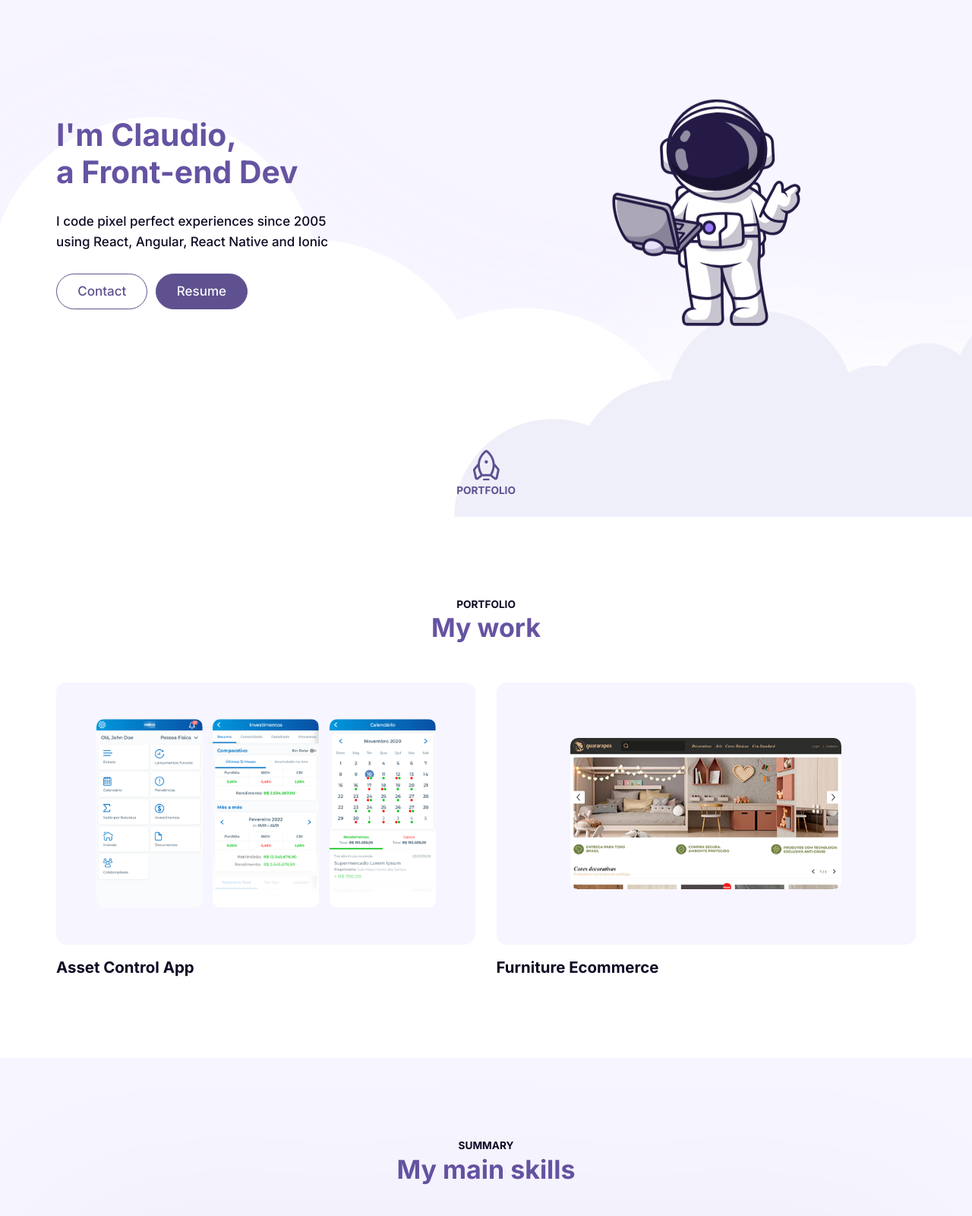
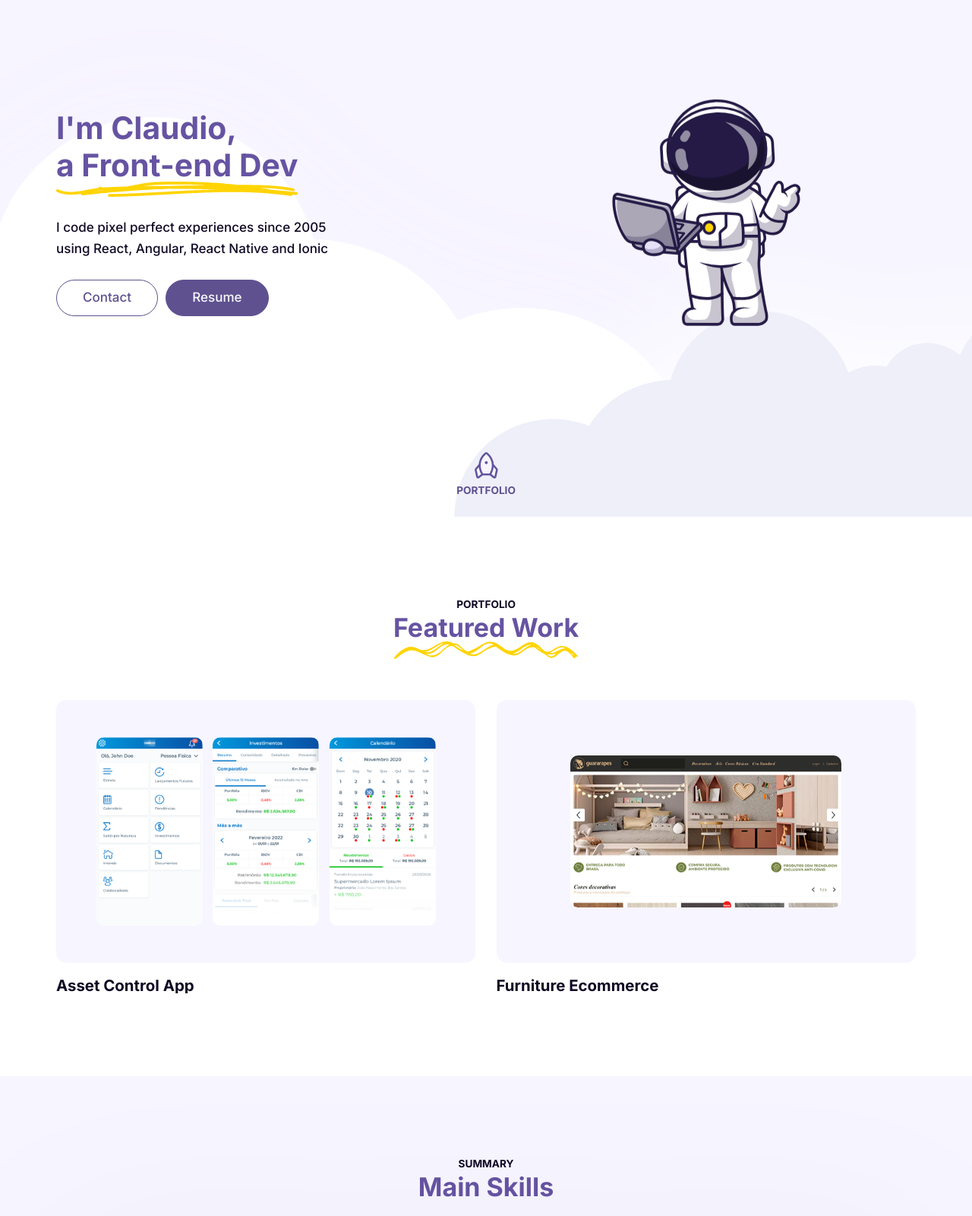
Before and after one commit to clouds83/port-2023, a plain HTML site: page index.html in a window 1280 px wide. Shown: the part 120-1720 px from the top of the page at 76% size. Drawn offline with Linux system fonts and the light colour scheme.

Commit message:
checkpoint

```diff
--- a/index.html
+++ b/index.html
@@ -17,9 +17,11 @@
 
     <script defer src="/script/scripts.js"></script>
     <script defer src="/script/fixedHeaderHome.js"></script>
+    <script defer src="/script/slider.js"></script>
 
     <title>Claudio Godoy | Desenvolvedor Front-end</title>
   </head>
+
   <body class="home">
     <header id="header" class="page-header">
       <svg
@@ -369,7 +371,7 @@
               />
               <path
                 d="M171.82 236.72C177.14 236.72 181.452 232.205 181.452 226.637C181.452 221.068 177.14 216.553 171.82 216.553C166.501 216.553 162.189 221.068 162.189 226.637C162.189 232.205 166.501 236.72 171.82 236.72Z"
-                fill="#9A7BFF"
+                fill="#ffd400"
               />
               <path
                 d="M171.821 239.128C165.182 239.128 159.781 233.525 159.781 226.637C159.781 219.749 165.182 214.146 171.821 214.146C178.459 214.146 183.86 219.749 183.86 226.637C183.86 233.524 178.459 239.128 171.821 239.128ZM171.821 218.963C167.838 218.963 164.596 222.405 164.596 226.638C164.596 230.871 167.837 234.313 171.821 234.313C175.804 234.313 179.044 230.871 179.044 226.638C179.044 222.405 175.803 218.963 171.821 218.963Z"
@@ -431,18 +433,36 @@
           </div>
           <a href="#portfolio" class="portfolio-button" role="button">
             <svg
-              viewBox="0 0 191 223"
-              fill="none"
+              version="1.1"
               xmlns="http://www.w3.org/2000/svg"
+              viewBox="0 0 191 254.4"
+              class="rocket"
             >
+              <style type="text/css"></style>
               <path
-                d="M111.33 206.02H79.3302C74.9102 206.02 71.3302 209.6 71.3302 214.02C71.3302 218.44 74.9102 222.02 79.3302 222.02H111.33C115.75 222.02 119.33 218.44 119.33 214.02C119.33 209.6 115.75 206.02 111.33 206.02Z"
+                fill="#ffd400"
+                class="fire"
+                d="M67.9,186.7c-1,1.6-1.5,2.7-1.5,2.7c-9.2,23.2,10.8,43.9,10.8,43.9c-3.2-13-2.1-21.1-2.1-21.1
+s2.1,11.9,11.5,19.5c9.4,7.6,8.8,22.7,8.8,22.7c18.1-18,20-41.2,20-41.2c1.4,4.2-1.6,19.6-1.6,19.6c4.4-3.1,18-29.2,9.4-46.1H67.9z"
+              />
+              <polygon
+                fill="#f7f5fe"
+                points="150.5,111 135.9,157.7 149.1,69.4 95,8.2 39.8,74 54.9,159.6 34.5,111 7.5,141.3 24.2,206.5
+            63.7,180.7 63.7,180.7 128.7,180.7 128.7,180.7 162.4,208 184.2,143 "
               />
               <path
-                d="M186.94 133.86L156.73 97.6001C155.78 85.7401 153.13 74.1001 148.75 62.7101C137.16 32.5901 116.64 12.7901 105.42 3.64013C99.5802 -1.20987 91.1302 -1.21987 85.2802 3.61013C76.1102 10.9601 53.6002 31.3301 41.4402 62.6401C36.9102 74.3001 34.2202 86.2301 33.3402 98.3901L3.7202 133.86C0.490196 137.66 -0.729804 142.8 0.440196 147.64L12.7202 203.27C13.6502 207.44 16.1602 211 19.7702 213.29C22.3602 214.93 25.3002 215.78 28.3002 215.78C29.4702 215.78 30.6602 215.65 31.8402 215.39C34.1902 214.86 36.4402 213.79 38.3302 212.28L66.1402 190.03H124.53L152.35 212.28C154.23 213.78 156.48 214.86 158.84 215.39C160.01 215.65 161.2 215.78 162.37 215.78C165.37 215.78 168.31 214.93 170.9 213.29C174.51 211 177.01 207.45 177.95 203.25L190.23 147.64C191.39 142.79 190.17 137.66 186.94 133.86ZM95.3302 16.0601C113.85 31.1501 169.5 86.4401 122.6 174.01H68.0102C20.0002 86.2501 76.5902 31.0501 95.3302 16.0601ZM28.3402 199.79L16.0402 144.09C16.0402 144.08 16.0402 144.07 16.0302 144.06L33.9302 122.62C36.2002 141.31 42.5902 160.46 53.0502 179.98L28.3402 199.79ZM174.62 144.09L162.33 199.77L137.56 179.95C147.91 160.25 154.17 140.92 156.31 122.08L174.63 144.07C174.62 144.08 174.62 144.08 174.62 144.09Z"
+                fill="#63549d"
+                d="M186.9,133.9l-30.2-36.3c-0.9-11.9-3.6-23.5-8-34.9c-11.6-30.1-32.1-49.9-43.3-59.1c-5.8-4.8-14.3-4.9-20.1,0
+                c-9.2,7.3-31.7,27.7-43.8,59c-4.5,11.7-7.2,23.6-8.1,35.8L3.7,133.9c-3.2,3.8-4.5,8.9-3.3,13.8l12.3,55.6c0.9,4.2,3.4,7.7,7.1,10
+                c2.6,1.6,5.5,2.5,8.5,2.5c1.2,0,2.4-0.1,3.5-0.4c2.4-0.5,4.6-1.6,6.5-3.1L66.1,190h58.4l27.8,22.3c1.9,1.5,4.1,2.6,6.5,3.1
+                c1.2,0.3,2.4,0.4,3.5,0.4c3,0,5.9-0.9,8.5-2.5c3.6-2.3,6.1-5.8,7.1-10l12.3-55.6C191.4,142.8,190.2,137.7,186.9,133.9z M95.3,16.1
+                c18.5,15.1,74.2,70.4,27.3,157.9H68C20,86.3,76.6,31.1,95.3,16.1z M28.3,199.8L16,144.1c0,0,0,0,0,0l17.9-21.4
+                c2.3,18.7,8.7,37.8,19.1,57.4L28.3,199.8z M174.6,144.1l-12.3,55.7l-24.8-19.8c10.4-19.7,16.6-39,18.8-57.9L174.6,144.1
+                C174.6,144.1,174.6,144.1,174.6,144.1z"
               />
               <path
-                d="M95.3302 98.0201C101.958 98.0201 107.33 92.6475 107.33 86.0201C107.33 79.3927 101.958 74.0201 95.3302 74.0201C88.7028 74.0201 83.3302 79.3927 83.3302 86.0201C83.3302 92.6475 88.7028 98.0201 95.3302 98.0201Z"
+                fill="#63549d"
+                d="M95.3,98c6.6,0,12-5.4,12-12c0-6.6-5.4-12-12-12c-6.6,0-12,5.4-12,12C83.3,92.6,88.7,98,95.3,98z"
               />
             </svg>
 
@@ -454,24 +474,15 @@
 
     <main>
       <section id="portfolio" class="portfolio container">
-        <header>
+        <header class="portfolio-header">
           <span class="upper-section-title">Portfolio</span>
-          <h1>My work</h1>
+          <h1>Featured Work</h1>
         </header>
 
-        <div class="jobs">
-          <div class="jobs-row">
-            <!-- <div class="job handy-chef">
-              <div class="job-img">
-                <img src="img/hc-1.png" alt="" />
-                <img src="img/hc-2.png" alt="" />
-                <img src="img/hc-3.png" alt="" />
-              </div>
-              <h2>Recipe App</h2>
-              <a href="/handy-chef.html"></a>
-            </div> -->
+        <div class="jobs-slider">
+          <!-- xxx -->
 
-            <div class="job asset-control">
+          <div class="jobs-slider__job asset-control">
             <div class="job-img">
               <img src="img/cp-s-1.png" alt="" />
               <img src="img/cp-s-2.png" alt="" />
@@ -482,7 +493,7 @@
             <a href="/asset-control.html"></a>
           </div>
 
-            <div class="job guararapes">
+          <div class="jobs-slider__job guararapes">
             <div class="job-img">
               <img src="img/gua-1.png" alt="" />
             </div>
@@ -490,27 +501,13 @@
             <a href="/guararapes.html"></a>
           </div>
         </div>
-
-          <!-- <div class="jobs-row">
-            <div class="job asset-control">
-              <div class="job-img">
-                <img src="img/cp-s-1.png" alt="" />
-                <img src="img/cp-s-2.png" alt="" />
-                <img src="img/cp-s-3.png" alt="" />
-              </div>
-
-              <h2>Asset Control App</h2>
-              <a href="/asset-control.html"></a>
-            </div>
-          </div> -->
-        </div>
       </section>
 
       <section id="summary" class="summary">
         <div class="container">
           <header>
             <span class="upper-section-title">Summary</span>
-            <h1>My main skills</h1>
+            <h1>Main Skills</h1>
           </header>
 
           <div class="summary-cards">
--- a/style/style.css
+++ b/style/style.css
@@ -20,11 +20,14 @@ body {
   height: 100%;
   width: 100%;
   margin: 0;
-  flex-direction: column;
   font-family: 'Inter', sans-serif;
   color: var(--text);
   scroll-behavior: smooth;
   line-height: 1;
+}
+
+main {
+  overflow: hidden;
 }
 
 .case section .container {
@@ -252,7 +255,22 @@ nav a:hover:not(.button-sm) {
 
 .hero-left h1 {
   color: var(--text-highlight);
+  width: fit-content;
+  background: url('../img/scribble-title.svg') no-repeat bottom center / 100%;
   margin-bottom: 0.5rem;
+  padding-bottom: 1.25rem;
+}
+
+.portfolio-header {
+  display: grid;
+  justify-content: center;
+}
+
+.portfolio-header h1 {
+  width: fit-content;
+  background: url('../img/scribble-portfolio.svg') no-repeat bottom center /
+    100%;
+  padding-bottom: 1.75rem;
 }
 
 .case .hero-left {
@@ -311,7 +329,7 @@ nav a,
   display: flex;
   flex-direction: column;
   align-items: center;
-  gap: 0.5rem;
+  gap: 0.25rem;
   position: absolute;
   bottom: 2rem;
   text-transform: uppercase;
@@ -325,25 +343,39 @@ nav a,
   transition: transform 150ms linear;
 }
 
-.portfolio-button:hover svg {
+.portfolio-button:hover .rocket {
   transform: translateY(-0.25rem);
   transition: transform 150ms linear;
 }
 
-.portfolio-button svg {
+.portfolio-button .rocket {
   width: 3rem;
   height: 3rem;
   transition: transform 150ms linear;
 }
 
 .portfolio-button path {
-  fill: var(--highlight-gray);
+  /* fill: var(--highlight-gray); */
   transition: transform 150ms linear;
 }
 
 .portfolio-button:hover path {
-  fill: var(--highlight);
+  /* fill: var(--highlight); */
   transition: transform 150ms linear;
+}
+
+.portfolio-button .fire {
+  opacity: 0;
+  transition: all 0.2s linear;
+}
+
+.portfolio-button:hover .fire {
+  opacity: 1;
+  transition: all 0.2s linear;
+}
+
+.portfolio-button:hover .rocket {
+  animation: rocketAnimation 500ms linear infinite;
 }
 
 .button-lg {
@@ -372,18 +404,44 @@ nav a,
 
 .button-md,
 .button-sm {
+  position: relative;
   box-sizing: border-box;
   height: 3.5rem;
-  padding: 0 2rem;
+  padding: 0 2.5rem;
   border-radius: 999px;
   background-color: var(--highlight-gray);
   border: 1px solid var(--highlight-gray);
   color: var(--text-negative);
   font-weight: 700x;
   display: flex;
+  gap: 0.75rem;
   width: max-content;
   align-items: center;
+  box-shadow: 0px 1rem 0.25rem -1.125rem hsla(255, 43%, 16%, 0);
   transition: all 150ms linear;
+  overflow: hidden;
+  z-index: 1;
+}
+
+.button-md::before,
+.button-sm::before {
+  content: '';
+  position: absolute;
+  inset: 0;
+  opacity: 0;
+  background: rgb(89, 65, 184);
+  background: linear-gradient(
+    0deg,
+    rgba(89, 65, 184, 1) 0%,
+    rgba(123, 90, 255, 1) 100%
+  );
+  z-index: -1;
+  transition: opacity 150ms linear;
+}
+
+.button-md:hover::before,
+.button-sm:hover::before {
+  opacity: 1; /* Show the gradient on hover */
 }
 
 .button-md:hover,
@@ -391,7 +449,7 @@ nav a,
   border-color: var(--highlight);
   background-color: var(--highlight);
   transform: translateY(-0.25rem);
-  box-shadow: 0px 0.5rem 1rem hsla(255, 43%, 16%, 0.2);
+  box-shadow: 0px 1.375rem 0.75rem -1.125rem hsla(255, 43%, 16%, 0.8);
   transition: all 150ms linear;
 }
 
@@ -582,23 +640,25 @@ section header {
   text-align: center;
 }
 
-.jobs {
+.jobs-slider {
   display: flex;
-  flex-direction: column;
-  gap: 3rem;
+  width: 100%;
+  gap: 2rem;
+  overflow-y: hidden;
+  overflow-x: scroll;
 }
 
-.jobs-row {
-  display: flex;
-  gap: 2rem;
+.jobs-slider::-webkit-scrollbar {
+  display: none;
 }
 
-.job {
+.jobs-slider__job {
   position: relative;
-  width: 50%;
+  width: calc(50% - 1rem);
+  flex: none;
 }
 
-.job h2 {
+.jobs-slider__job h2 {
   color: var(--text);
   font-size: 1.5rem;
 }
@@ -622,10 +682,14 @@ section header {
   background-color: white;
 }
 
-.job a {
+.jobs-slider__job a {
   position: absolute;
   inset: 0;
   z-index: 980;
+}
+
+.jobs-slider__job a.isDragging {
+  pointer-events: none;
 }
 
 .handy-chef .job-img img,
@@ -701,9 +765,8 @@ section header {
 }
 
 .contact-icon {
-  margin-left: 0.5rem;
-  margin-right: -0.5rem;
-  height: 2rem;
+  margin-right: -1.5rem;
+  height: 1.75rem;
   fill: var(--text-negative);
   transition: all 0.2s linear;
 }
@@ -730,10 +793,6 @@ section header {
 
   .container {
     padding: 0 4rem;
-  }
-
-  .button-md {
-    height: 4rem;
   }
 
   section .container,
@@ -840,7 +899,7 @@ section header {
   }
 
   .summary-cards h2,
-  .job h2 {
+  .jobs-slider__job h2 {
     font-size: 2rem;
   }
 
@@ -984,7 +1043,7 @@ section header {
   }
 
   .summary-cards,
-  .jobs-row,
+  .jobs-slider,
   .contact .container,
   .contact .container div {
     flex-direction: column;
@@ -1005,16 +1064,16 @@ section header {
     flex-direction: column;
   }
 
-  .jobs-row {
+  .jobs-slider {
     gap: 3rem;
   }
 
-  .job {
+  .jobs-slider__job {
     width: 100%;
     text-align: center;
   }
 
-  .jobs > *:nth-child(even) {
+  .jobs-slider > *:nth-child(even) {
     flex-direction: column-reverse;
   }
 
@@ -1029,10 +1088,10 @@ section header {
 }
 
 .astronaut {
-  animation: floatAnimation 6s linear infinite;
+  animation: astronautAnimation 6s linear infinite;
 }
 
-@keyframes floatAnimation {
+@keyframes astronautAnimation {
   0% {
     transform: translate(0px, 0px);
   }
@@ -1073,3 +1132,25 @@ section header {
     right: 0;
   }
 }
+
+@keyframes rocketAnimation {
+  0% {
+    transform: translate(0px, 0px);
+  }
+
+  25% {
+    transform: translate(0, 1px) rotate(3deg);
+  }
+
+  50% {
+    transform: translate(0, 0px);
+  }
+
+  75% {
+    transform: translate(0px, -1px) rotate(3deg);
+  }
+
+  100% {
+    transform: translate(0px, 0px);
+  }
+}
```
Also changed, not shown: script/slider.js (added, +53 -0 lines), img/astronaut-hero.svg (deleted), img/scribble-portfolio.svg (added), img/scribble-title.svg (added). Lines whose indentation alone changed are shown as unchanged.
